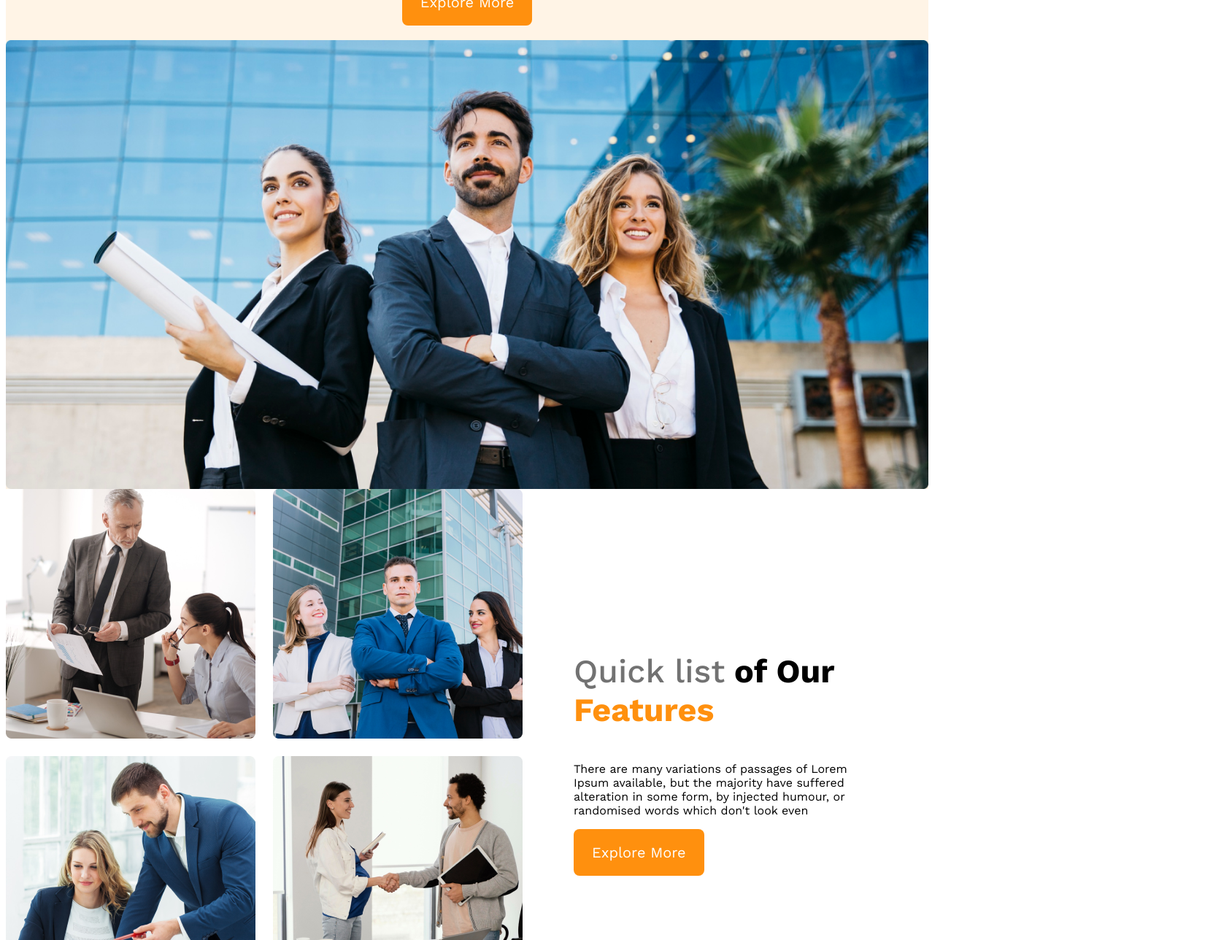
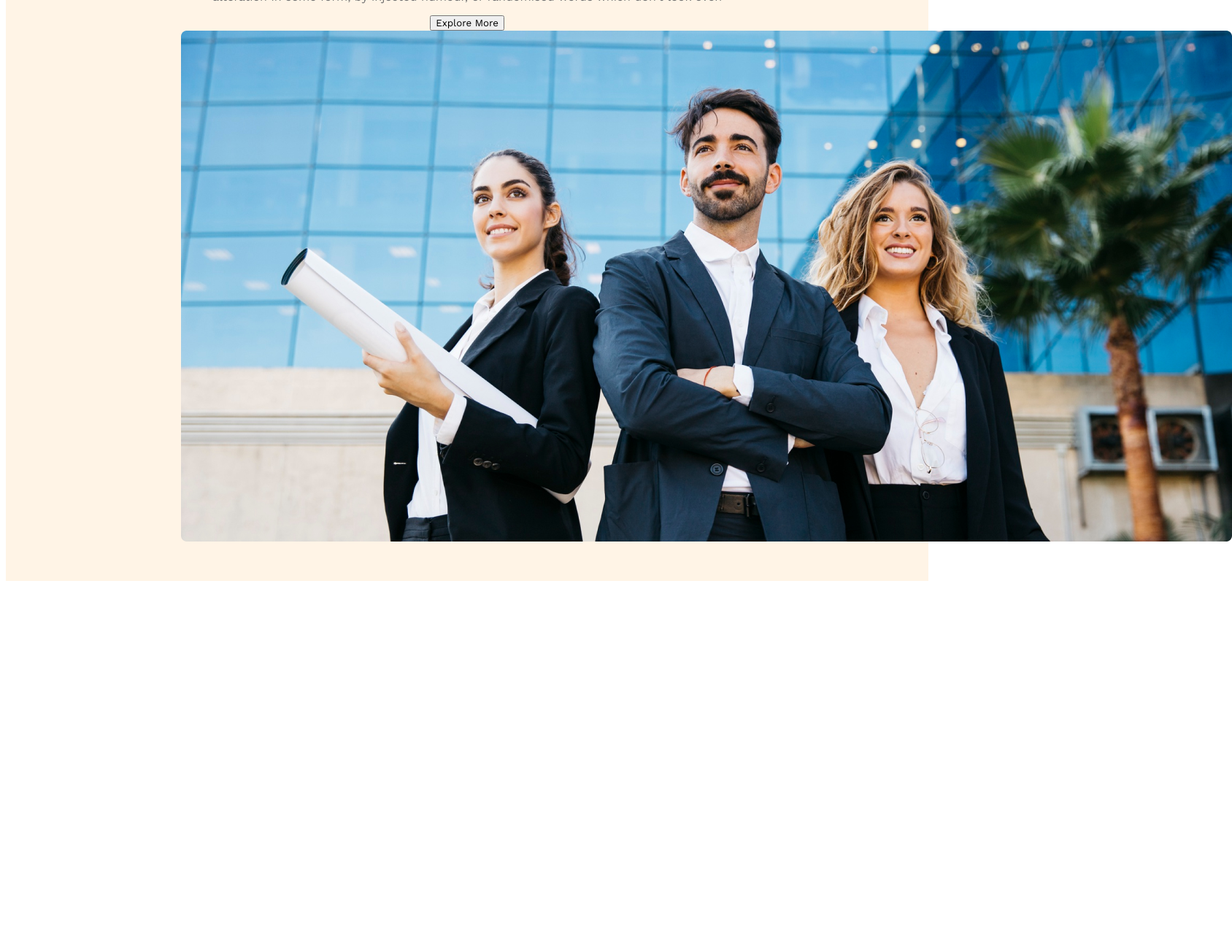
Before and after one commit to airabiul/g3-architects-website, a plain HTML site: page index.html in a window 1280 px wide. Shown: the part 471-1759 px from the top of the page at 73% size, 1688 px wide, since content can reach past the window. After the commit the page ends 1275 px from the top, so only its background shows below. Drawn offline with nearby package versions, Linux system fonts and the light colour scheme.

Commit message:
some section update

```diff
--- a/index.html
+++ b/index.html
@@ -6,12 +6,11 @@
     <title>g3-architects-website</title>
     <link rel="stylesheet" href="style.css">
 </head>
-     <!-- header start here -->
 <header>
     <nav>
         <h3 class="nav-title">G3 Architects</h3>
         <ul>
-               <li><a href="">Hoem</a></li>
+            <li><a href="">Home</a></li>
             <li><a href="">About</a></li>
             <li><a href="">Contact</a></li>
             <li><a href="">Login</a></li>
@@ -19,32 +18,20 @@
     </nav>
     <div class="banner">
         <div class="banner-contant">
-            <h1 class="banner-title">Brand New Group of Architects </h1>
+        <h1 class="banner-title">Brand New Group of Architects</h1>
         <p class="banner-description">There are many variations of passages of Lorem Ipsum available, but the majority have suffered alteration in some form, by injected humour, or randomised words which don't look even</p>
         <button class="btn-primary">Explore More</button>
         </div>
+     <img src="images/banner.png" alt="">
+    </div>
+</header>
+<body>
+    <main>
 
-        </div>
-        <img class="banner-image" src="images/banner.png" alt="">
-    </header>
-    <!-- header end here -->
-    <main>
-        <!-- team-section start here -->
-        <section class="team-container">
-            <div class="team-image-section">
-                <img src="images/team1.png" alt="">
-                <img src="images/team2.png" alt="">
-                <img src="images/team3.png" alt="">
-                <img src="images/team4.png" alt="">
-            </div>
-            <div class="team-contant">
-                <h3 class="team-title"><span class="quick-list">Quick list</span> <span>of Our</span> <span class="text-features">Features</span></h3>
-                <p class="team-desceiption">There are many variations of passages of Lorem Ipsum available, but the majority have suffered alteration in some form, by injected humour, or randomised words which don't look even</p>
-                <button class="btn-primary">Explore More</button>
+    </main>
+    <footer>
 
-            </div>
-        </section>
-    </main>
-    <footer></footer>
+    </footer>
+
 </body>
 </html>
--- a/style.css
+++ b/style.css
@@ -1,22 +1,19 @@
+
 /* google font from google */
 @import url("https://fonts.googleapis.com/css2?family=Work+Sans:wght@400;500;600;700;800&display=swap");
 
 * {
   font-family: "Work Sans", sans-serif;
 }
-.btn-primary {
-  border-radius: 8px;
-  color: #fff;
-  background: #ff900e;
-  padding: 20px 25px;
-  font-size: 1.25rem;
-  border: 0;
-  cursor: pointer;
+/* share style */
+.btn-primary{
+
 }
+
+/* header style stare here */
 header {
   background: rgba(255, 144, 14, 0.1);
-
-
+  padding: 50px 240px;
 }
 
 nav {
@@ -24,98 +21,42 @@ nav {
   justify-content: space-between;
   align-items: center;
 }
+
 .nav-title {
+  color: #131313;
   font-size: 2.8rem;
-  font-weight: 700px;
-  color: #131313;
+  font-weight: 700;
 }
+
 nav > ul {
   display: flex;
 }
+
 nav li {
   list-style: none;
   margin-right: 30px;
   font-weight: 500px;
   font-size: 1rem;
 }
-nav li a {
+
+nav ul li a {
   text-decoration: none;
   color: #424242;
 }
-/* banner style here */
-.banner-contant {
+/* banner style start */
+.banner-contant{
   max-width: 800px;
   text-align: center;
   margin: 0 auto;
 }
-.banner-title {
+
+.banner-title{
+  color: #131313;
   font-size: 4rem;
   font-weight: 700;
-  color: #131313;
-}
-.banner-description {
-  color: #727272;
-}
-.banner-image {
-  margin-top: 20px;
-  display: block;
-  margin-left: auto;
-  margin-right: auto;
-  width: 100%;
-
-}
-/* team section stayl start here */
-.team-container {
-  display: flex;
-  align-items: center;
-}
-.team-image-section{
-    display: grid;
-    grid-template-columns: repeat(2, 1fr);
-    gap: 1.5rem;
-
-}
-.team-contant{
-    padding: 0 70px;
-}
-.team-title{
-    font-size: 2.8rem;
 }
 
-.team-title .quick-list{
-    color: #727272;
-    font-weight: 500;
+.banner-description{
+  color: #727272;
+  font-weight: 400;
 }
-.team-title .text-features{
-    color:#FF900E ;
-    font-weight: 700;
-}
-
-
-
-
-
-
-
-
-
-/* responsive midiya quary */
-/* mobile devises */
-@media screen and (max-width: 576px) {
-  header {
-    padding: 20px;
-  }
-  nav {
-    flex-direction: column;
-  }
-}
-
-/* tablet and midiam devises */
-@media screen and (min-width: 576px) and (max-width: 960px) {
-  header {
-    padding: 50px;
-  }
-  nav {
-    flex-direction: column;
-  }
-}
```
Lines whose indentation alone changed are shown as unchanged.
